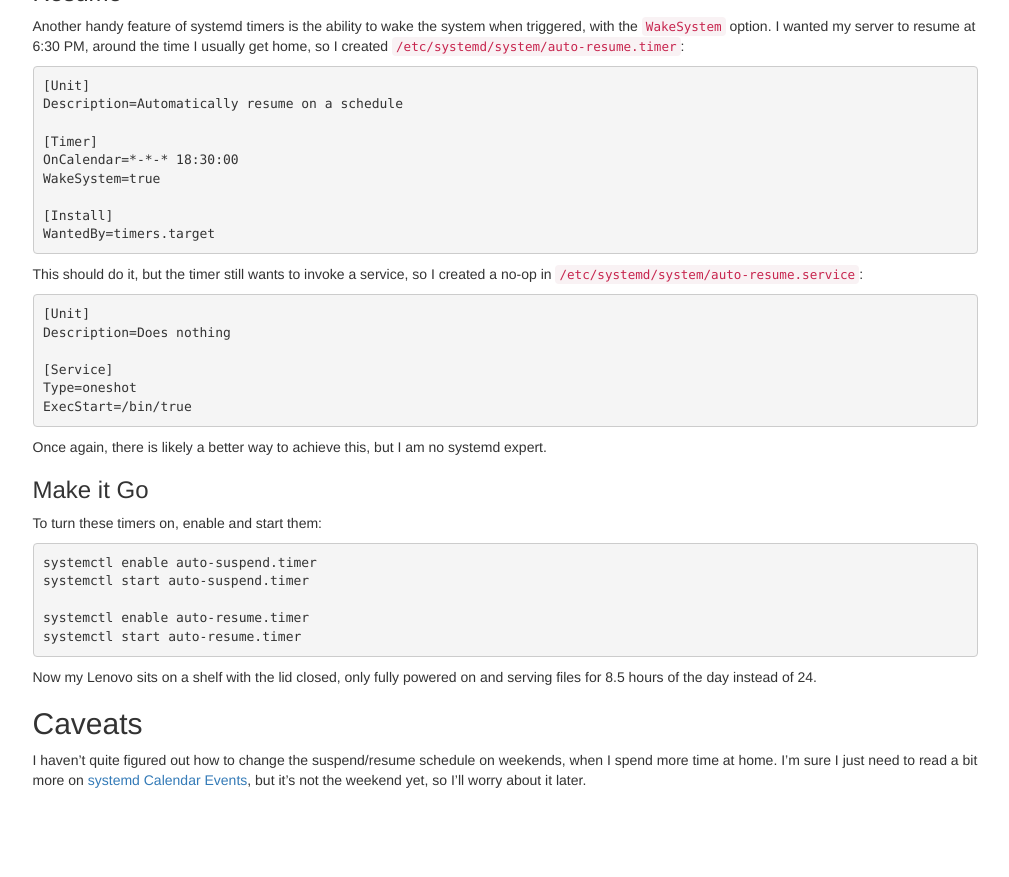
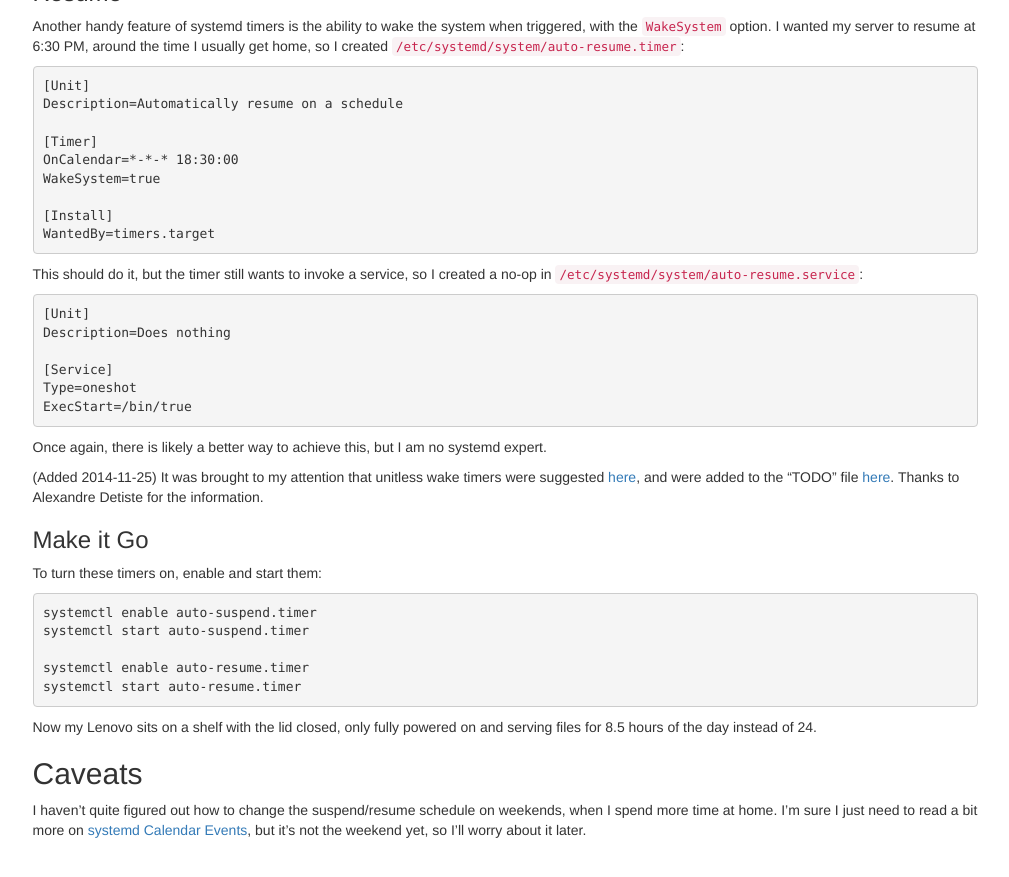
Before and after one commit to causal-agent/programble.github.io, a Jekyll site: the page built from _posts/2014-11-24-scheduled-suspend-and-resume-with-systemd.md, in a window 1280 px wide and 900 px high, scrolled down 1234 px. Shown: the top 877 px of the window, without its empty margins (135-1144 px from the left). Built offline with Jekyll 4.4.1, drawn with Linux system fonts in a browser that asks for light colours; nearby versions of some CDN libraries; before the commit the page ends 2084 px from its top, so only the background shows below that.

Commit message:
Add unitless timer information to post

```diff
--- a/_posts/2014-11-24-scheduled-suspend-and-resume-with-systemd.md
+++ b/_posts/2014-11-24-scheduled-suspend-and-resume-with-systemd.md
@@ -105,6 +105,14 @@ created a no-op in `/etc/systemd/system/auto-resume.service`:
 Once again, there is likely a better way to achieve this, but I am no
 systemd expert.
 
+(Added 2014-11-25) It was brought to my attention that unitless wake
+timers were suggested [here][unitless-mail], and were added to the
+"TODO" file [here][unitless-commit]. Thanks to Alexandre Detiste for the
+information.
+
+ [unitless-mail]: https://www.mail-archive.com/systemd-devel@lists.freedesktop.org/msg23910.html
+ [unitless-commit]: https://github.com/systemd/systemd/commit/8483d73ff158ee0d51ccbba09a470cc6ae9b071a
+
 ### Make it Go
 
 To turn these timers on, enable and start them:
```
